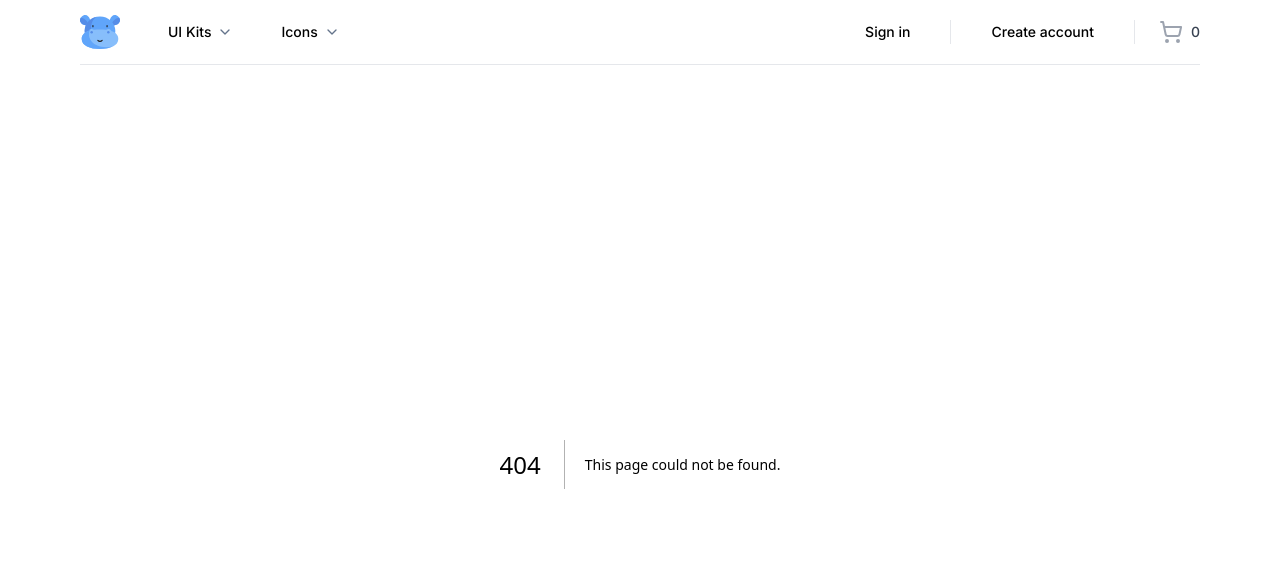
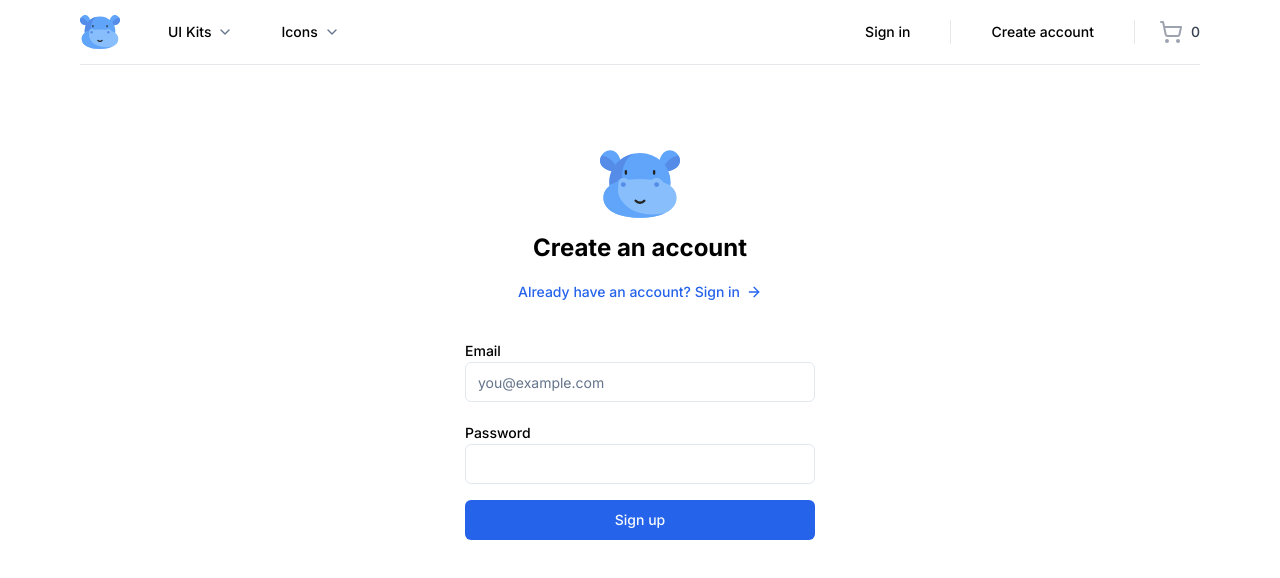
Before and after one commit to Faris-Abuali/Digital-Hippo, a Next.js app: page /sign-up in a window 1280 px wide. Before the commit this address had no page. Shown: the top 578 px of the page. Built offline with nearby package versions, Linux system fonts and the light colour scheme.

Commit message:
Implement our auth flow

```diff
--- /dev/null
+++ b/src/app/(auth)/sign-up/page.tsx
@@ -0,0 +1,93 @@
+"use client"
+
+import { Icons } from "@/components/Icons"
+import { Button, buttonVariants } from "@/components/ui/button"
+import { Input } from "@/components/ui/input"
+import { Label } from "@/components/ui/label"
+import { cn } from "@/lib/utils"
+import { ArrowRight } from "lucide-react"
+import Link from "next/link"
+import { useForm } from 'react-hook-form'
+import { zodResolver } from '@hookform/resolvers/zod'
+import { AuthCredentialsValidator, type TAuthCredentialsValidator } from '@/lib/validators/account-credentials-validator'
+
+export const SignUpPage = () => {
+
+    const {
+        register,
+        handleSubmit,
+        formState: { errors }
+    } = useForm<TAuthCredentialsValidator>({
+        resolver: zodResolver(AuthCredentialsValidator)
+    })
+
+    const onSubmit = ({ email, password }: TAuthCredentialsValidator) => {
+        console.log({ email, password })
+        // send data to the server
+    }
+
+    return (
+        <>
+            <div
+                className="container relative flex pt-20 flex-col items-center justify-center lg:px-0"
+            >
+                <div
+                    className="mx-auto flex w-full flex-col justify-center space-y-6 sm:w-[350px]"
+                >
+                    <div
+                        className="flex flex-col items-center space-y-2 text-center"
+                    >
+                        <Icons.logo className="w-20 h-20" />
+                        <h1 className="text-2xl font-bold">
+                            Create an account
+                        </h1>
+
+                        <Link
+                            href='/sign-in'
+                            className={
+                                buttonVariants({
+                                    variant: "link",
+                                    className: "gap-1.5"
+                                })
+                            }
+                        >
+                            Already have an account? Sign in
+                            <ArrowRight className="w-4 h-4" />
+                        </Link>
+                    </div>
+
+                    <div className='grid gap-6'>
+                        <form onSubmit={handleSubmit(onSubmit)}>
+                            <div className='grid gap-2'>
+                                <div className='grid gap-1 py-2'>
+                                    <Label htmlFor='email'>Email</Label>
+                                    <Input
+                                        {...register('email')}
+                                        className={cn({
+                                            'focus-visible:ring-red-500': errors.email
+                                        })}
+                                        placeholder="you@example.com"
+                                    />
+                                </div>
+
+                                <div className='grid gap-1 py-2'>
+                                    <Label htmlFor='password'>Password</Label>
+                                    <Input
+                                        {...register('password')}
+                                        className={cn({
+                                            'focus-visible:ring-red-500': errors.password
+                                        })}
+                                    />
+                                </div>
+
+                                <Button>Sign up</Button>
+                            </div>
+                        </form>
+                    </div>
+                </div>
+            </div>
+        </>
+    )
+}
+
+export default SignUpPage
--- /dev/null
+++ b/src/components/ui/input.tsx
@@ -0,0 +1,25 @@
+import * as React from "react"
+
+import { cn } from "@/lib/utils"
+
+export interface InputProps
+  extends React.InputHTMLAttributes<HTMLInputElement> {}
+
+const Input = React.forwardRef<HTMLInputElement, InputProps>(
+  ({ className, type, ...props }, ref) => {
+    return (
+      <input
+        type={type}
+        className={cn(
+          "flex h-10 w-full rounded-md border border-input bg-background px-3 py-2 text-sm ring-offset-background file:border-0 file:bg-transparent file:text-sm file:font-medium placeholder:text-muted-foreground focus-visible:outline-none focus-visible:ring-2 focus-visible:ring-ring focus-visible:ring-offset-2 disabled:cursor-not-allowed disabled:opacity-50",
+          className
+        )}
+        ref={ref}
+        {...props}
+      />
+    )
+  }
+)
+Input.displayName = "Input"
+
+export { Input }
--- /dev/null
+++ b/src/components/ui/label.tsx
@@ -0,0 +1,26 @@
+"use client"
+
+import * as React from "react"
+import * as LabelPrimitive from "@radix-ui/react-label"
+import { cva, type VariantProps } from "class-variance-authority"
+
+import { cn } from "@/lib/utils"
+
+const labelVariants = cva(
+  "text-sm font-medium leading-none peer-disabled:cursor-not-allowed peer-disabled:opacity-70"
+)
+
+const Label = React.forwardRef<
+  React.ElementRef<typeof LabelPrimitive.Root>,
+  React.ComponentPropsWithoutRef<typeof LabelPrimitive.Root> &
+    VariantProps<typeof labelVariants>
+>(({ className, ...props }, ref) => (
+  <LabelPrimitive.Root
+    ref={ref}
+    className={cn(labelVariants(), className)}
+    {...props}
+  />
+))
+Label.displayName = LabelPrimitive.Root.displayName
+
+export { Label }
--- /dev/null
+++ b/src/lib/validators/account-credentials-validator.ts
@@ -0,0 +1,10 @@
+import { z } from 'zod'
+
+export const AuthCredentialsValidator = z.object({
+    email: z.string().email(),
+    password: z.string().min(8, {
+        message: 'Password must be at least 8 characters long'
+    }).max(100)
+})
+
+export type TAuthCredentialsValidator = z.infer<typeof AuthCredentialsValidator>
```
Also changed, not shown: package.json (+6 -1 lines), 1 other file (tests, documents, lock files or other folders).
